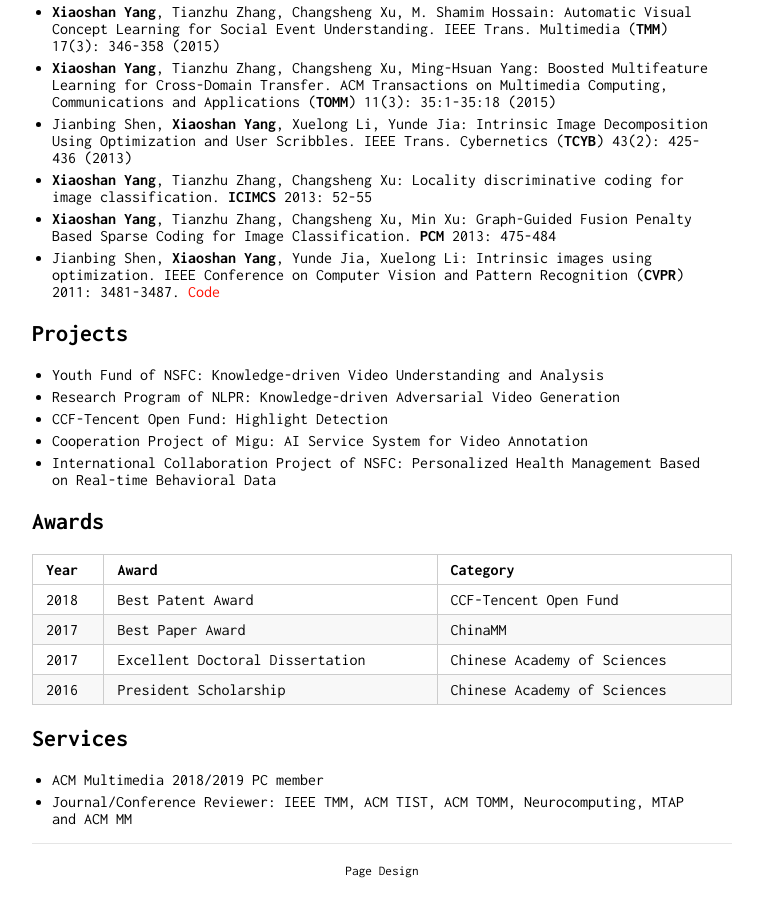
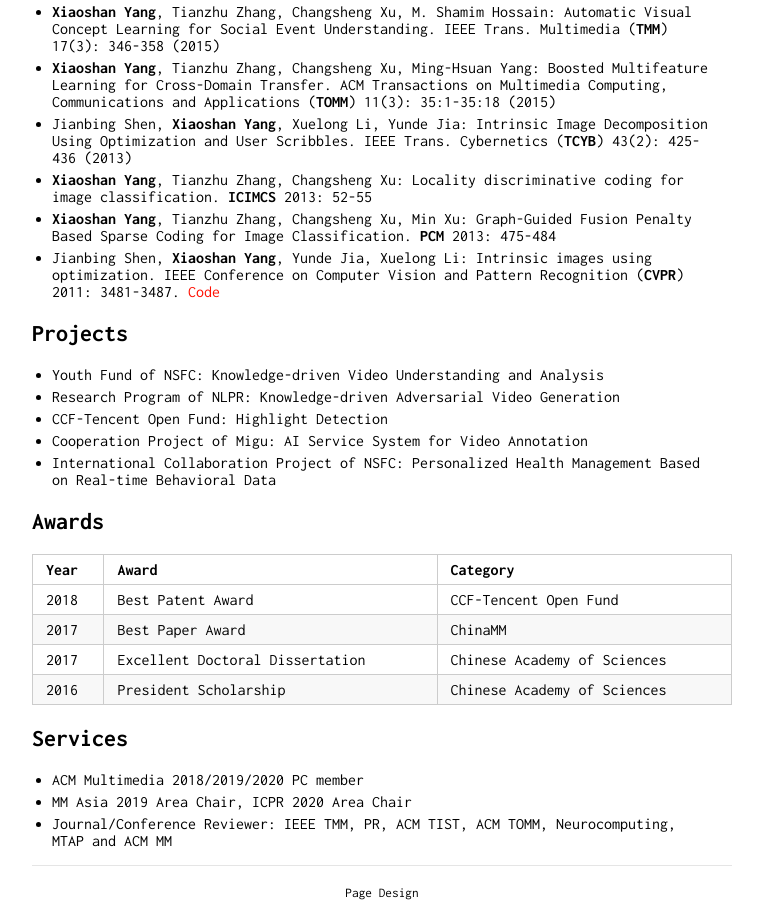
Before and after one commit to YangXS/yangxs.github.io, a Jekyll site: the page built from index.md, in a window 1280 px wide and 900 px high, scrolled down 1976 px. Shown: the whole window, without its empty margins (258-1021 px from the left). Built offline with Jekyll 4.4.1, drawn with Linux system fonts in a browser that asks for light colours; our own code applies the rules of GitHub Pages for plain Markdown files; before the commit the page ends 2854 px from its top, so only the background shows below that.

Commit message:
Update index.md

```diff
--- a/index.md
+++ b/index.md
@@ -73,5 +73,6 @@ Year | Award | Category
 
 ## Services
 
-* ACM Multimedia 2018/2019 PC member
-* Journal/Conference Reviewer: IEEE TMM, ACM TIST, ACM TOMM, Neurocomputing, MTAP and ACM MM
+* ACM Multimedia 2018/2019/2020 PC member
+* MM Asia 2019 Area Chair, ICPR 2020 Area Chair
+* Journal/Conference Reviewer: IEEE TMM, PR, ACM TIST, ACM TOMM, Neurocomputing, MTAP and ACM MM
```
